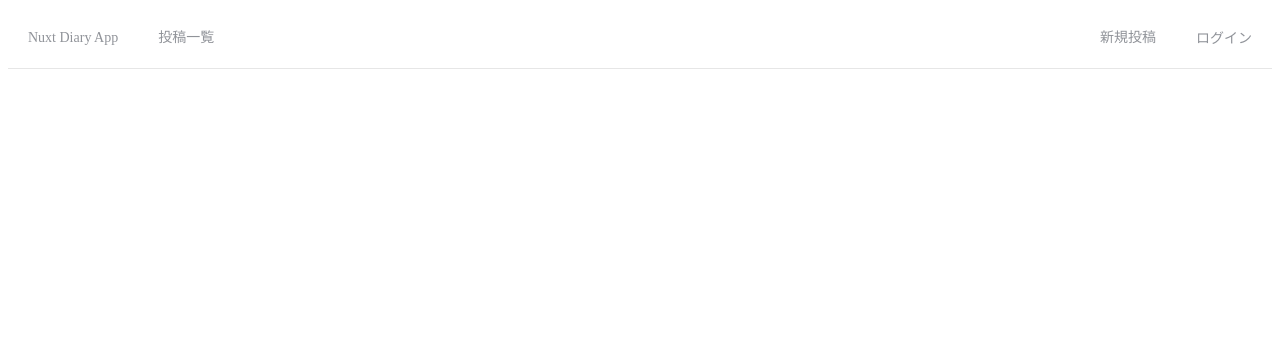
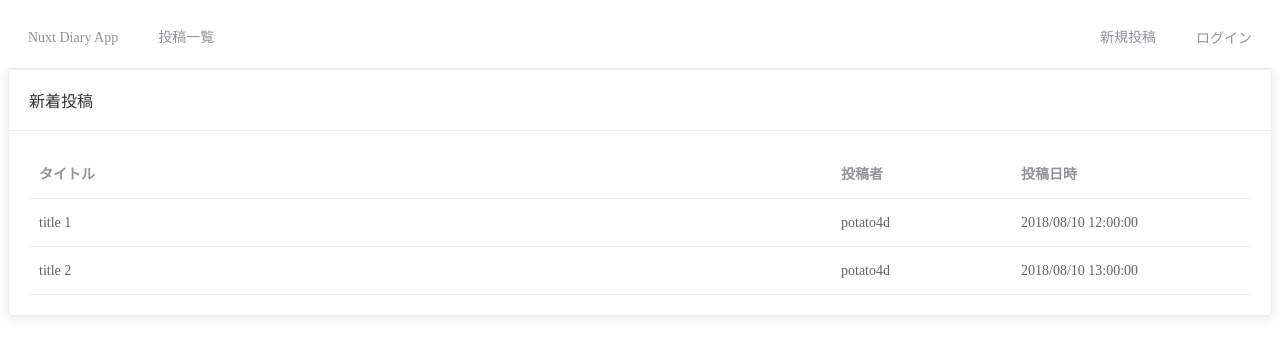
Before and after one commit to yinm/nuxt-beginners-guide, a Nuxt app in the folder packages/nuxt-blog-service/: page /posts in a window 1280 px wide. Shown: the top 356 px of the page. Built offline with nearby package versions, Linux system fonts and the light colour scheme.

Commit message:
Add posts index page

```diff
--- /dev/null
+++ b/packages/nuxt-blog-service/app/pages/posts/index.vue
@@ -0,0 +1,64 @@
+<template>
+  <section class="container posts-page">
+    <el-card>
+      <div slot="header" class="clearfix">
+        <span>新着投稿</span>
+      </div>
+      <el-table
+        :data="showPosts"
+        style="width: 100%"
+        class="table"
+      >
+        <el-table-column
+          prop="title"
+          label="タイトル">
+        </el-table-column>
+        <el-table-column
+          prop="user.id"
+          label="投稿者"
+          width="180">
+        </el-table-column>
+        <el-table-column
+          prop="created_at"
+          label="投稿日時"
+          width="240">
+        </el-table-column>
+      </el-table>
+    </el-card>
+  </section>
+</template>
+
+<script>
+export default {
+  computed: {
+    showPosts() {
+      return [
+        {
+          id: '001',
+          title: 'title 1',
+          body: 'Lorem ipsum dolor sit amet, consectetur adipisicing elit, sed do eiusmod tempor incididunt ut labore et dolore magna aliqua. Ut enim ad minim veniam, quis nostrud exercitation ullamco laboris nisi ut aliquip ex ea commodo consequat. Duis aute irure dolor in reprehenderit in voluptate velit esse cillum dolore eu fugiat nulla pariatur. Excepteur sint occaecat cupidatat non proident, sunt in culpa qui officia deserunt mollit anim id est laborum.',
+          created_at: '2018/08/10 12:00:00',
+          user: {
+            id: 'potato4d'
+          }
+        },
+        {
+          id: '002',
+          title: 'title 2',
+          body: 'Lorem ipsum dolor sit amet, consectetur adipisicing elit, sed do eiusmod tempor incididunt ut labore et dolore magna aliqua. Ut enim ad minim veniam, quis nostrud exercitation ullamco laboris nisi ut aliquip ex ea commodo consequat. Duis aute irure dolor in reprehenderit in voluptate velit esse cillum dolore eu fugiat nulla pariatur. Excepteur sint occaecat cupidatat non proident, sunt in culpa qui officia deserunt mollit anim id est laborum.',
+          created_at: '2018/08/10 13:00:00',
+          user: {
+            id: 'potato4d'
+          }
+        },
+      ]
+    }
+  }
+}
+</script>
+
+<style>
+.posts-page .el-table__row {
+  cursor: pointer;
+}
+</style>
```
